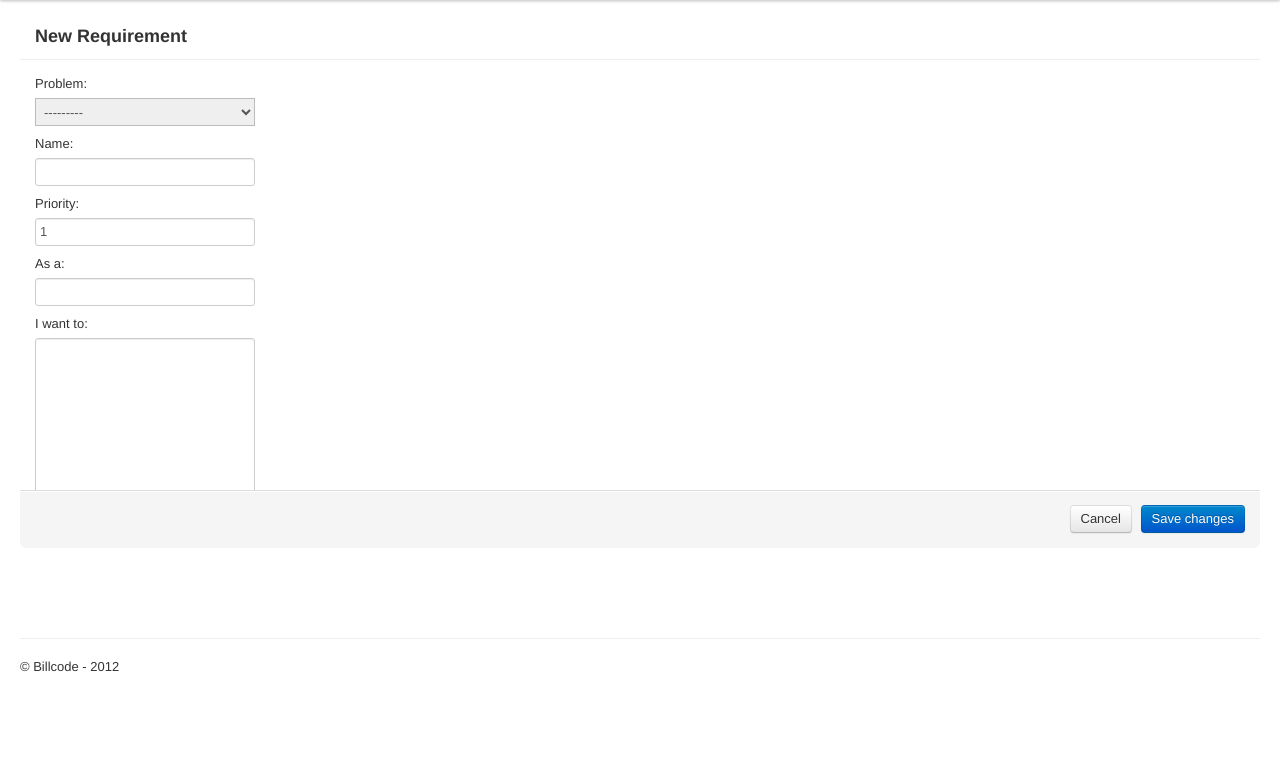
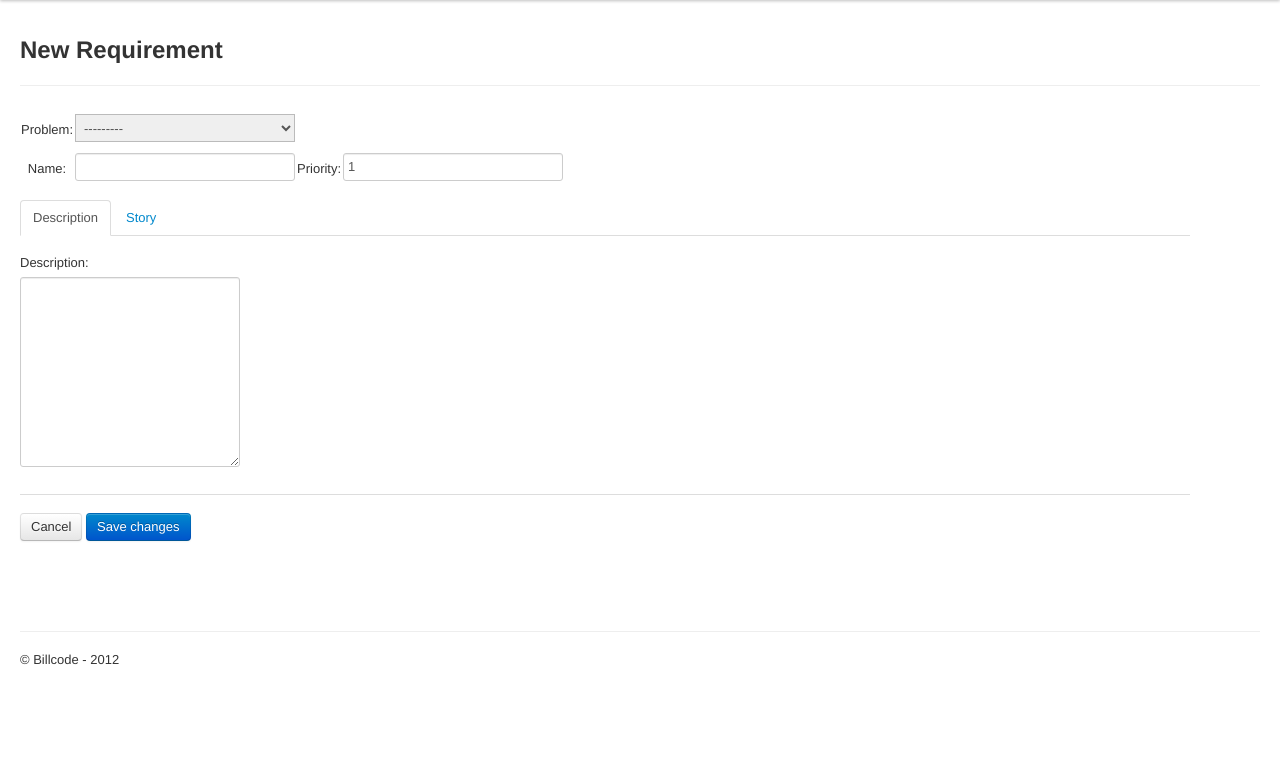
Before and after one commit to billcode-labs/brainstorming-it, a Django app: template brainstormingit/information/templates/information/register_requirement.html in a window 1280 px wide. Shown: the part 40-800 px from the top of the page. Run offline with Django 3.2, Linux system fonts and the light colour scheme; the template is opened without the code that fills it: values that come from a table or form of the project are taken from there, others are empty; some libraries are stand-ins or nearby versions.

Commit message:
Formatação do layout da tela de incluir requirement

```diff
--- a/brainstormingit/information/templates/information/register_requirement.html
+++ b/brainstormingit/information/templates/information/register_requirement.html
@@ -4,26 +4,77 @@
 
 {% block corpo %}
 
-	<div class="row-fluid">
-        <div class="span12">
+<section id="global">
 
-			<form action="" method="post"> {% csrf_token %}
-				<div class="modal-header">
-	                <h3>New Requirement</h3>
-	            </div>
+	<div class="page-header">
+    	<h2>New Requirement</h2>
+	</div>
+	<form action="" method="post"> {% csrf_token %}
 
-	            <div class="modal-body">{{ form }}</div>
+		<input type="hidden" name="id_project" value="{{id_project}}" />
 
-				<div class="modal-footer">
 
-					<a href="{% url url_project_detail id_project %}" class="btn">Cancel</a>
-					<input type="submit" name="submit" class="btn btn-primary" value="Save changes" />
-	            </div>
-			</form>
+	<div class="row">
 
-        </div><!--/span3-->
+       <div class="span12">
+	   	  <p>
+		   	  	<table>
+		   	  		<tr>
+						<th><label for="id_problem">Problem:</label></th>
+						<td>{{ form.problem }}</td>
+						<th></th>
+						<td></td>
+			   	  	</tr>
+			   	  	<tr>
+							<th><label for="id_name">Name:</label></th>
+							<td>{{ form.name }}</td>
+							<th><label for="id_priority">Priority:</label></th><td>{{ form.priority }}</td>
+		   	  		</tr>
+		   	  	</table>
+	   	  </p>
 
-      </div><!--/row-->
+		  <div class="tabbable" style="margin-bottom: 18px;">
+						        <ul class="nav nav-tabs">
+						          <li class="active"><a href="#tab1" data-toggle="tab">Description</a></li>
+						          <li><a href="#tab2" data-toggle="tab">Story</a></li>
+						        </ul>
+						        <div class="tab-content" style="padding-bottom: 9px; border-bottom: 1px solid #ddd;">
+						          <div class="tab-pane active" id="tab1">
+						            <p>
+						            	<th><label for="id_description">Description:</label><td>{{ form.description }}</td>
+						            </p>
+						          </div>
+						          <div class="tab-pane" id="tab2">
+						            <p>
+						            	<table>
+						            		<tr>
+												<th><label for="id_user">As a:</label></th><td>{{ form.user }}</td>
+												<th></th><td></td>
+						            		</tr>
+						            		<tr>
+												<th><label for="id_action">I want to:</label></th><td>{{ form.action }}</td>
+												<th><label for="id_detail">So that:</label></th><td>{{ form.detail }}</td>
+						            		</tr>
+						            	</table>
+						            </p>
+						          </div>
+						        </div>
+		  </div>
+
+			<a href="{% url url_project_detail id_project %}" class="btn">Cancel</a>
+			<input type="submit" name="submit" class="btn btn-primary" value="Save changes" />
+
+
+		</div>
+
+
+
+	</div>
+
+	</form>
+
+</section>
+
 
 {% endblock corpo %}
 {% block javascript %}
```
Also changed, not shown: brainstormingit/information/templates/information/project_detail.html (+7 -1 lines).
